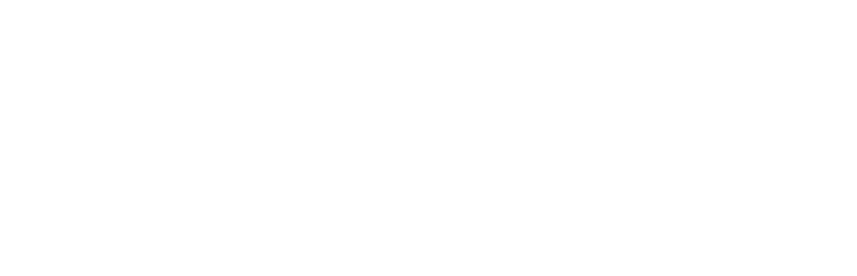
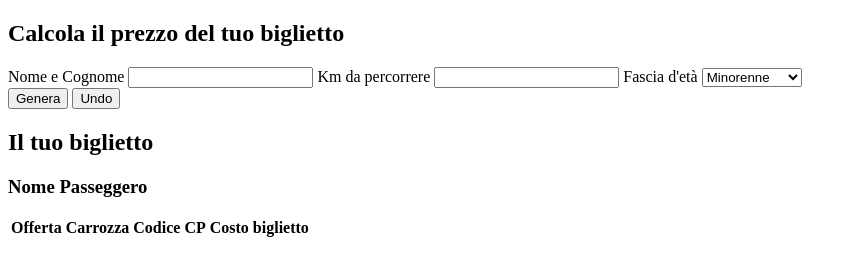
Before and after one commit to nicolainve/js-biglietto-treno-form, a plain HTML site: page index.html in a window 1280 px wide. Shown: the whole page, without its empty margins (0-857 px from the left). Drawn offline with Linux system fonts and the light colour scheme.

Commit message:
html structure

```diff
--- a/index.html
+++ b/index.html
@@ -10,6 +10,69 @@
 
 <body>
 
+    <div class="container">
+
+        <h2>Calcola il prezzo del tuo biglietto</h2>
+        <section class="user-input">
+            <div class="row">
+                <div class="col">
+                    <label for="name">Nome e Cognome</label>
+                    <input type="text" id="name">
+                </di class="col">
+                    <label for="km">Km da percorrere</label>
+                    <input type="text" id="km">
+                </di class="col">
+                    <label for="età">Fascia d'età</label>
+                    <select name="" id="età">
+                        <option value="minorenne">Minorenne</option>
+                        <option value="maggiorenne">Maggiorenne</option>
+                        <option value="Over65">Over65</option>
+                    </select>
+                </div>
+            </div>
+
+            <div class="actions">
+                <button id="generate">Genera</button>
+                <button id="undo">Undo</button>
+            </div>
+        </section>
+
+        <h2>Il tuo biglietto</h2>
+        <section id="ticket">
+
+            <div class="contents">
+                <div class="info-user">
+                    <h3>Nome Passeggero <span id="username"></span></h3>
+                </div>
+                <div class="details">
+                    <table>
+                        <thead>
+                            <tr>
+                                <th>Offerta</th>
+                                <th>Carrozza</th>
+                                <th>Codice CP</th>
+                                <th>Costo biglietto</th>
+                            </tr>
+                        </thead>
+                        <tbody>
+                            <tr>
+                                <td>
+                                    <span id="offerta"></span>
+                                </td>
+                                    <span id="carrozza"></span>
+                                </td>
+                                    <span id="codice-cp"></span>
+                                </td>
+                                    <span id="costo"></span>
+                                </td>
+                            </tr>
+                        </tbody>
+                    </table>
+                </div>
+            </div>
+        </section>
+    </div>
+
     <script src="./js/main.js"></script>
 
 </body>
```
